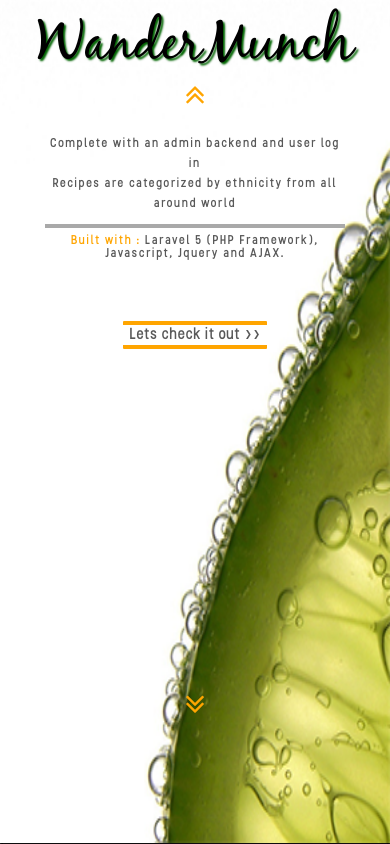
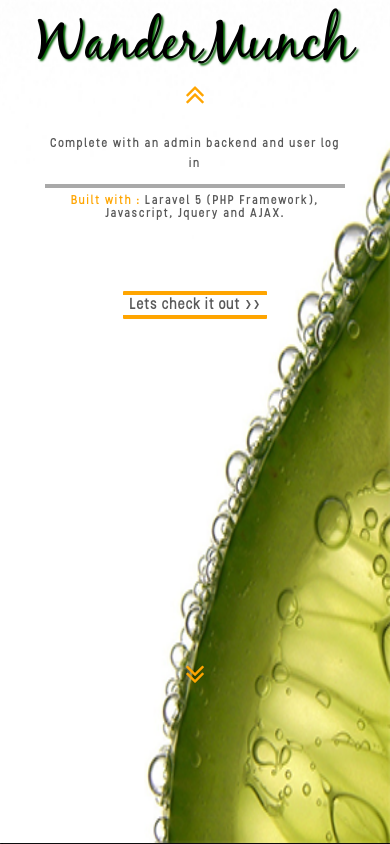
Before and after one commit to YaEhh/old-portfolio, a PHP site: page / in a window 390 px wide. Shown: the part 845-1689 px from the top of the page. Run offline with PHP 8.4, Linux system fonts and the light colour scheme; style sheets or scripts are compiled from the project's sources; some libraries are stand-ins or nearby versions.

Commit message:
mobile version

```diff
--- a/css/media/wandermunch/breakpoint1.css
+++ b/css/media/wandermunch/breakpoint1.css
@@ -26,7 +26,7 @@
       position: relative;
       top: 0; }
     body .wandermunch .go-to-div {
-      margin-top: 60px; }
+      margin-top: 30px; }
     body .wandermunch .go-to {
       margin: auto;
       text-align: center;
--- a/css/media/wandermunch/breakpoint1.scss
+++ b/css/media/wandermunch/breakpoint1.scss
@@ -33,7 +33,7 @@
                 top: 0;
             }
             .go-to-div {
-                margin-top: 60px;
+                margin-top: 30px;
             }
             .go-to {
                 margin: auto;
--- a/index.html
+++ b/index.html
@@ -30,7 +30,7 @@
         <div class="description">
             <!-- <span class="wm-intro"> Check out my food blog ! </span> -->
             <p class="wm-des">Complete with an admin backend and user log in
-                <br /> Recipes are categorized by ethnicity from all around world </p>
+
             <p> <span class="built-with"> Built with : </span> Laravel 5 (PHP Framework), Javascript, Jquery and AJAX. </p>
         </div>
         <div class="go-to-div">
```
